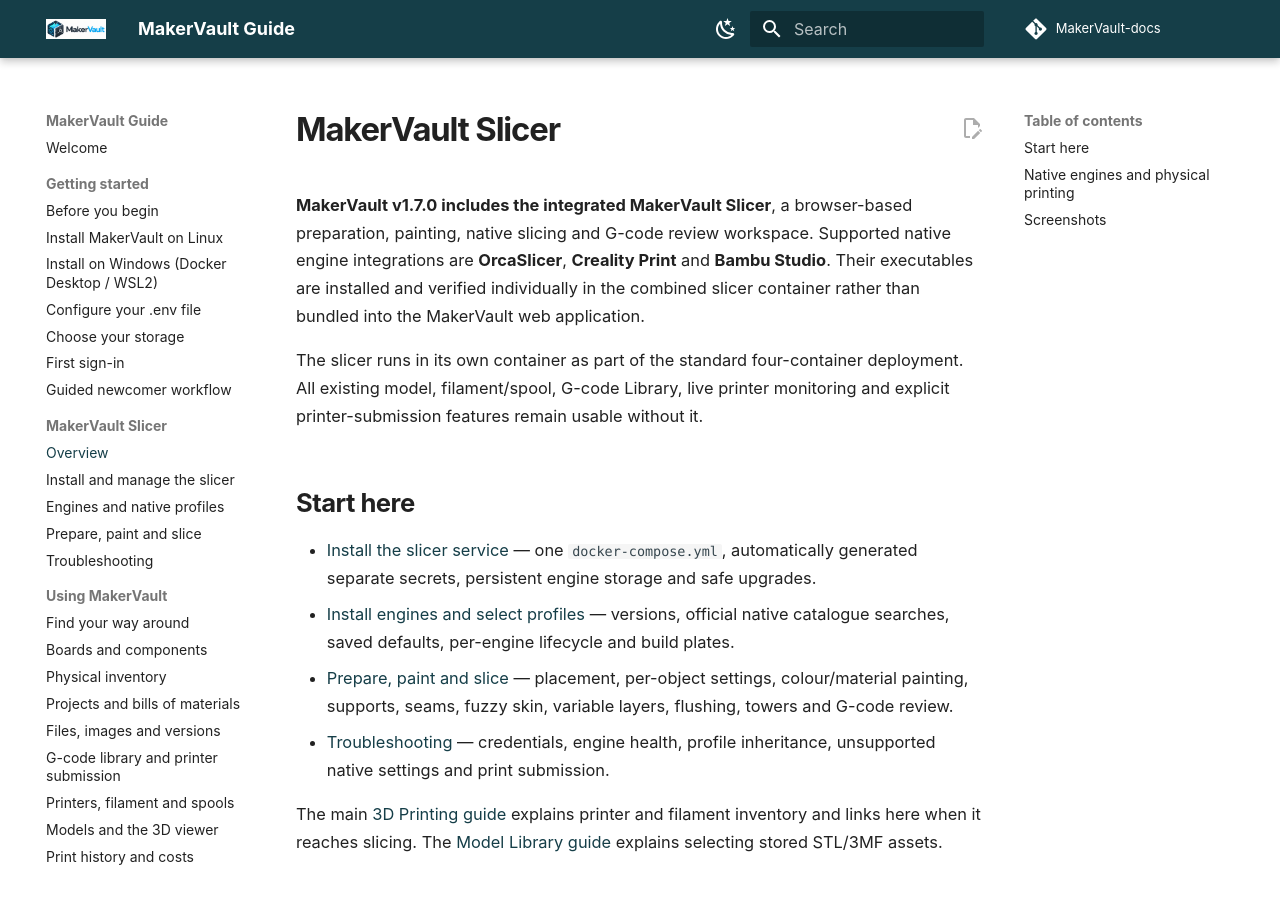
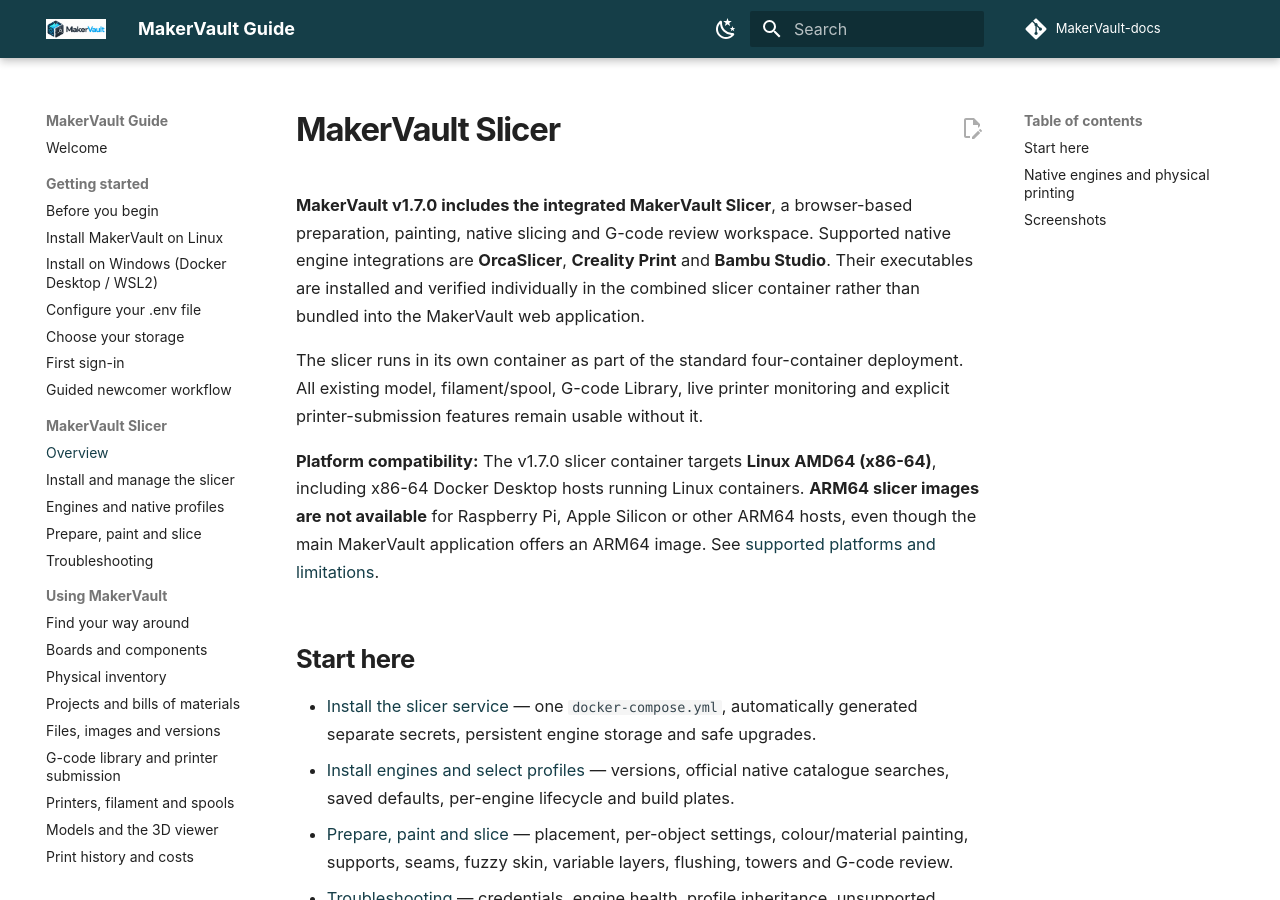
Before and after one commit to gavrd7/MakerVault-docs, an MkDocs documentation site: the page built from docs/guide/slicer/index.md, in a window 1280 px wide and 900 px high. Built offline with MkDocs 1.6.1 and Material for MkDocs 9.7.7, drawn with Linux system fonts in a browser that asks for light colours; comment, search, counter and statistics services are not loaded.

Commit message:
docs(slicer): clarify v1.7 AMD64-only slicer image and ARM64 limits

```diff
--- a/docs/guide/slicer/index.md
+++ b/docs/guide/slicer/index.md
@@ -3,6 +3,8 @@
 **MakerVault v1.7.0 includes the integrated MakerVault Slicer**, a browser-based preparation, painting, native slicing and G-code review workspace. Supported native engine integrations are **OrcaSlicer**, **Creality Print** and **Bambu Studio**. Their executables are installed and verified individually in the combined slicer container rather than bundled into the MakerVault web application.
 
 The slicer runs in its own container as part of the standard four-container deployment. All existing model, filament/spool, G-code Library, live printer monitoring and explicit printer-submission features remain usable without it.
+
+**Platform compatibility:** The v1.7.0 slicer container targets **Linux AMD64 (x86-64)**, including x86-64 Docker Desktop hosts running Linux containers. **ARM64 slicer images are not available** for Raspberry Pi, Apple Silicon or other ARM64 hosts, even though the main MakerVault application offers an ARM64 image. See [supported platforms and limitations](installation.md#supported-platforms-v170).
 
 ## Start here
 
```
